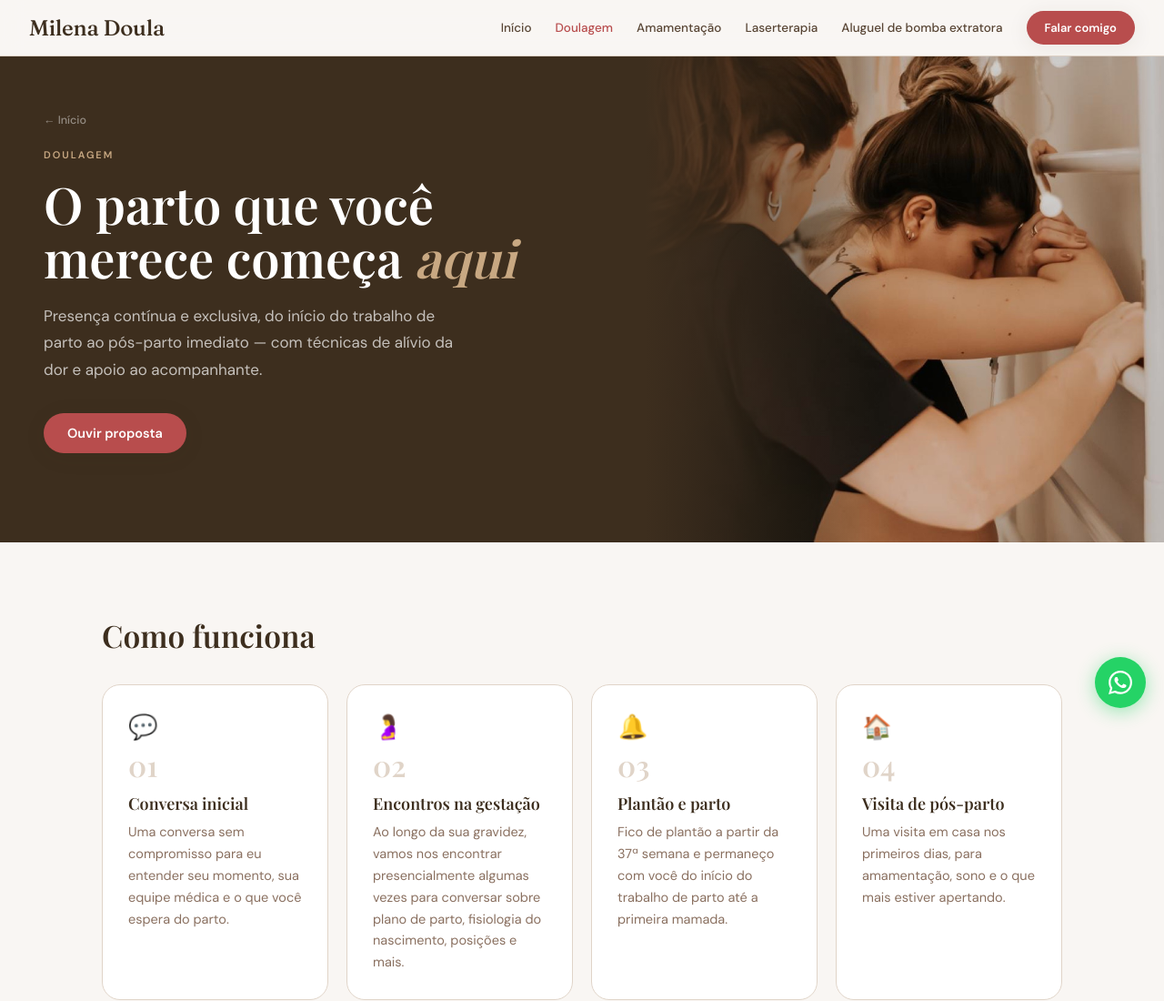
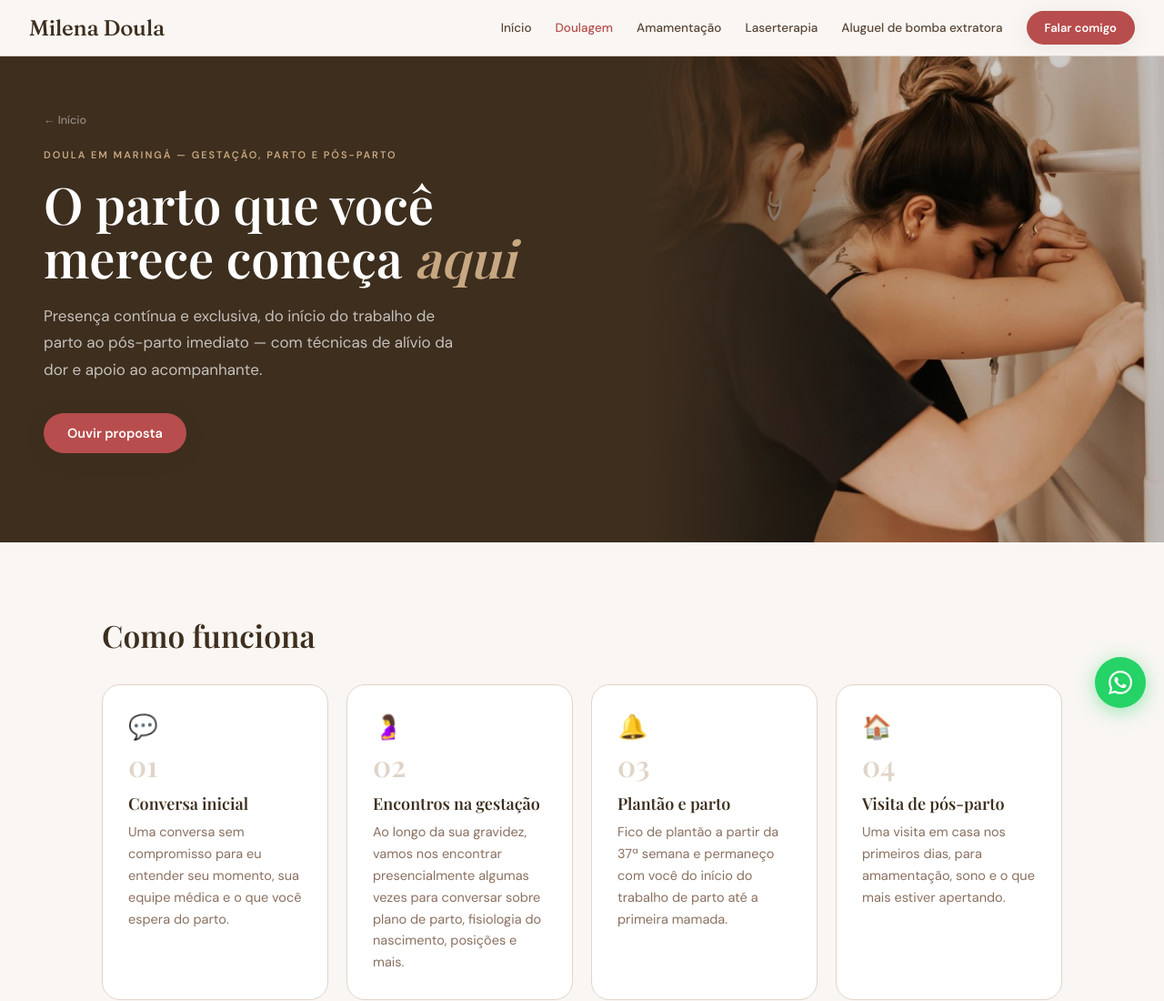
Before and after one commit to milenadoula/site, a plain HTML site: page doulagem.html in a window 1280 px wide. Shown: the top 1100 px of the page at 91% size. Drawn offline with nearby package versions, Linux system fonts and the light colour scheme; files whose address does not match are found by name; a web font is replaced by a local one.

Commit message:
Update doulagem section with new content

```diff
--- a/doulagem.html
+++ b/doulagem.html
@@ -32,8 +32,8 @@
 <div style="max-width:1320px;margin:0 auto;display:flex;align-items:stretch;flex-wrap:wrap">
 <div data-reveal="1" style="flex:1 1 520px;min-width:300px;padding:64px 48px;display:flex;flex-direction:column;justify-content:center">
 <a href="index.html" style="font:500 12.5px/1 var(--font-body);color:rgba(255,255,255,.45);text-decoration:none;margin-bottom:24px;transition:color .2s" class="x48">← Início</a>
-<span style="font:600 11px/1.4 var(--font-body);letter-spacing:.18em;text-transform:uppercase;color:var(--md-dourado);margin-bottom:16px">doulagem</span>
-<h1 style="font-family:var(--font-display);font-weight:600;font-size:clamp(2.2rem,4.8vw,3.5rem);line-height:1.06;color:#fff;margin:0 0 20px">O parto que você merece começa <em style="font-style:italic;color:var(--md-dourado)">aqui</em></h1>
+<span style="font:600 11px/1.4 var(--font-body);letter-spacing:.18em;text-transform:uppercase;color:var(--md-dourado);margin-bottom:16px">Doula em Maringá — gestação, parto e pós-parto</span>
+  <h1 style="font-family:var(--font-display);font-weight:600;font-size:clamp(2.2rem,4.8vw,3.5rem);line-height:1.06;color:#fff;margin:0 0 20px">O parto que você merece começa <em style="font-style:italic;color:var(--md-dourado)">aqui</em></h1>
 <p style="font:400 17px/1.75 var(--font-body);color:rgba(255,255,255,.7);margin:0 0 32px;max-width:470px;text-wrap:pretty">Presença contínua e exclusiva, do início do trabalho de parto ao pós-parto imediato — com técnicas de alívio da dor e apoio ao acompanhante.</p>
 <div style="display:flex;gap:14px;flex-wrap:wrap;margin-bottom:34px">
 <a class="btn btn-primary" href="https://wa.me/5544991252383?text=Oi%21%20Vim%20pelo%20site%20e%20gostaria%20de%20ouvir%20a%20proposta%20de%20doulagem." target="_blank" rel="noopener">Ouvir proposta</a>
```
